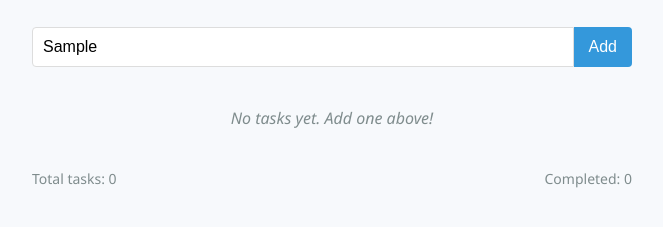
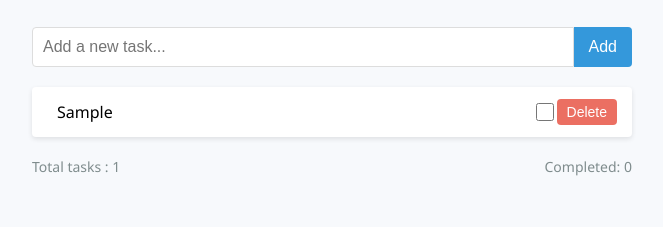
Before and after one commit to rasmi29/web-dev-cohort, a website: page JAVASCRIPT/DOM/Dom Challenge Assignment/challenge-4/index.html in a window 1280 px wide. Both pictures are taken after typing "Sample" into the empty fields and a click on the button "Add". Shown: the part 87-314 px from the top of the page, without its empty margins (308-971 px from the left). Drawn offline with Linux system fonts and the light colour scheme.

Commit message:
Task Management App done

```diff
--- a/JAVASCRIPT/DOM/Dom Challenge Assignment/challenge-4/app.js
+++ b/JAVASCRIPT/DOM/Dom Challenge Assignment/challenge-4/app.js
@@ -1,3 +1,102 @@
-/**
- * Write your challenge solution here
- */
+const taskInput = document.getElementById("taskInput");
+const addButton = document.getElementById("addButton");
+const taskList = document.getElementById("taskList");
+const totalTasks = document.getElementById("totalTasks");
+const completedTasks = document.getElementById("completedTasks");
+
+let total_task = 0;
+let completed_task = 0;
+
+addButton.addEventListener("click", function () {
+  const taskText = taskInput.value.trim();
+  //check if task is empty
+  if (taskText === "") {
+    alert("Task cannot be empty!");
+    return;
+  }
+  // remove no task yet message
+  removeEmptyListMessage();
+
+  //create list
+  const li = document.createElement("li");
+
+  // create checkbox
+  const checkbox = document.createElement("input");
+  checkbox.type = "checkbox";
+  checkbox.classList.add("complete-checkbox");
+
+  //create delete-button
+  const deleteButton = document.createElement("button");
+  deleteButton.textContent = "Delete";
+  deleteButton.classList.add("delete-button");
+
+  //create task
+  const task = document.createElement("span");
+  task.textContent = taskText;
+  task.classList.add("task-text");
+
+  //assemble list
+  li.appendChild(task);
+  li.appendChild(checkbox);
+  li.appendChild(deleteButton);
+  li.classList.add("task-item");
+
+  //add list in main tasklist
+  taskList.appendChild(li);
+  taskInput.value = "";
+
+  //increase task no
+  total_task++;
+
+  //checkbox event
+  checkbox.addEventListener("change", function () {
+    if (checkbox.checked) {
+      li.classList.add("completed");
+      completed_task++;
+      updateCompletedTasks();
+    } else {
+      li.classList.remove("completed");
+      completed_task--;
+      updateCompletedTasks();
+    }
+  });
+  //delete button event
+  deleteButton.addEventListener("click", function () {
+    if (li.classList.contains("completed")) {
+      completed_task--;
+      updateCompletedTasks();
+    }
+    taskList.removeChild(li);
+    total_task--;
+    updateTotalTasks();
+    checkEmptyList();
+  });
+  //update total task
+  function updateTotalTasks() {
+    totalTasks.textContent = `Total tasks : ${total_task}`;
+  }
+  updateTotalTasks();
+
+  //update completed task
+  function updateCompletedTasks() {
+    completedTasks.textContent = `Completed: ${completed_task}`;
+  }
+
+  // function to remove "no tasks yet" message
+  function removeEmptyListMessage() {
+    const emptyMessage = document.querySelector(".empty-list");
+    if (emptyMessage) {
+      emptyMessage.remove();
+    }
+  }
+
+  // check if the list is empty
+  function checkEmptyList() {
+    if (taskList.children.length === 0) {
+      const emptyMessage = document.createElement("li");
+      emptyMessage.classList.add("empty-list");
+      emptyMessage.innerText = "No tasks yet. Add one above!";
+      taskList.appendChild(emptyMessage);
+    }
+  }
+});
--- a/JAVASCRIPT/DOM/Dom Challenge Assignment/challenge-4/index.html
+++ b/JAVASCRIPT/DOM/Dom Challenge Assignment/challenge-4/index.html
@@ -27,5 +27,6 @@
       <span id="totalTasks">Total tasks: 0</span>
       <span id="completedTasks">Completed: 0</span>
     </div>
+    <script src="app.js"></script>
   </body>
 </html>
```
